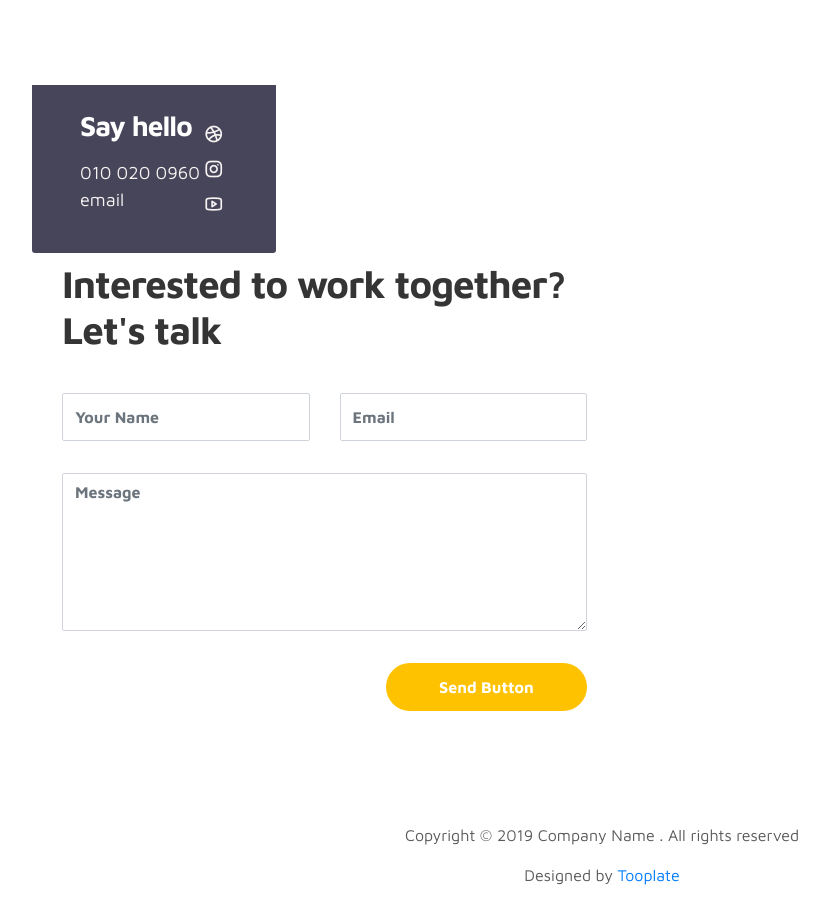
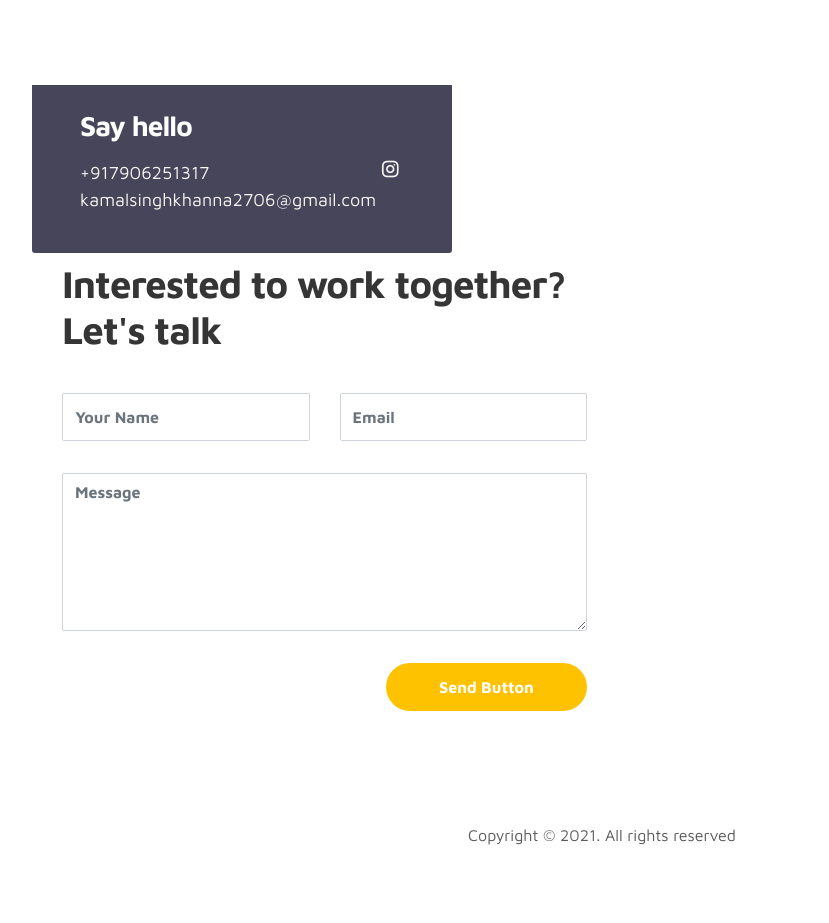
Before and after one commit to KamalSinghKhanna/portfolio, a plain HTML site: page index.html in a window 1280 px wide. Shown: the part 2151-3074 px from the top of the page, without its empty margins (38-867 px from the left). Drawn offline with Linux system fonts and the light colour scheme.

Commit message:
Update index.html

```diff
--- a/index.html
+++ b/index.html
@@ -223,14 +223,14 @@ https://www.tooplate.com/view/2115-marvel
             <div class="contact-info d-flex justify-content-between align-items-center py-4 px-lg-5">
                 <div class="contact-info-item">
                   <h3 class="mb-3 text-white">Say hello</h3>
-                  <p class="footer-text mb-0">010 020 0960</p>
-                  <p><a href="kamalsinghkhanna2706@gmail.com">email</a></p>
+                  <p class="footer-text mb-0">+917906251317</p>
+                  <p><a href="kamalsinghkhanna2706@gmail.com">kamalsinghkhanna2706@gmail.com</a></p>
                 </div>
 
                 <ul class="social-links">
-                     <li><a href="#" class="uil uil-dribbble" data-toggle="tooltip" data-placement="left" title="Dribbble"></a></li>
-                     <li><a href="#" class="uil uil-instagram" data-toggle="tooltip" data-placement="left" title="Instagram"></a></li>
-                     <li><a href="#" class="uil uil-youtube" data-toggle="tooltip" data-placement="left" title="Youtube"></a></li>
+                     <li><a href="https://twitter.com/twts_of_mine" class="uil uil-twitter" data-toggle="tooltip" data-placement="left" title="Twitter"></a></li>
+                     <li><a href="https://www.instagram.com/_kamalkhanna/" class="uil uil-instagram" data-toggle="tooltip" data-placement="left" title="Instagram"></a></li>
+                     <li><a href="https://www.linkedin.com/in/kamal-khanna-0547291b6/" class="uil uil-linkedin" data-toggle="tooltip" data-placement="left" title="Linkedin"></a></li>
                 </ul>
             </div>
           </div>
@@ -271,8 +271,7 @@ https://www.tooplate.com/view/2115-marvel
                <div class="row">
 
                     <div class="col-lg-12 col-12">
-                        <p class="copyright-text text-center">Copyright &copy; 2019 Company Name . All rights reserved</p>
-                        <p class="copyright-text text-center">Designed by <a rel="nofollow" href="https://www.facebook.com/tooplate">Tooplate</a></p>
+                        <p class="copyright-text text-center">Copyright &copy; 2021. All rights reserved</p>
                     </div>
 
                </div>
```
